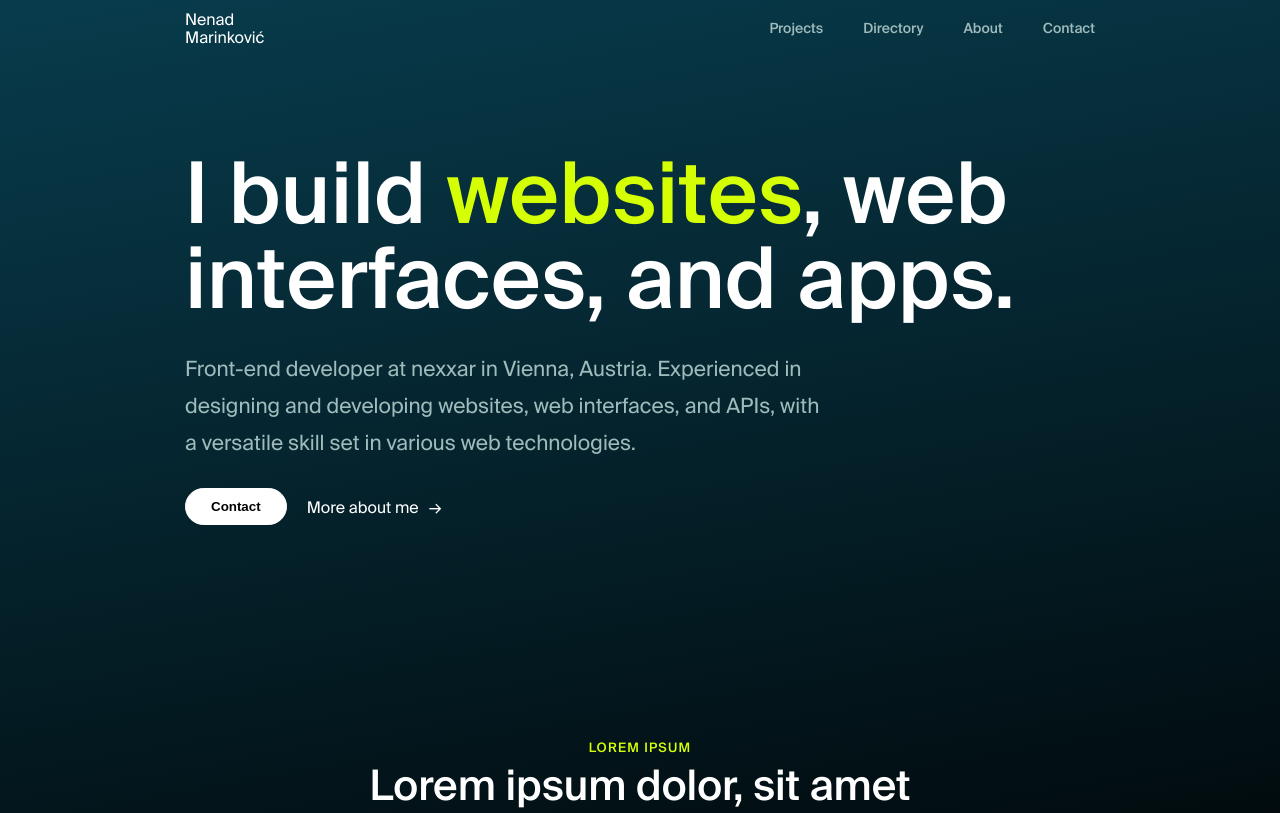
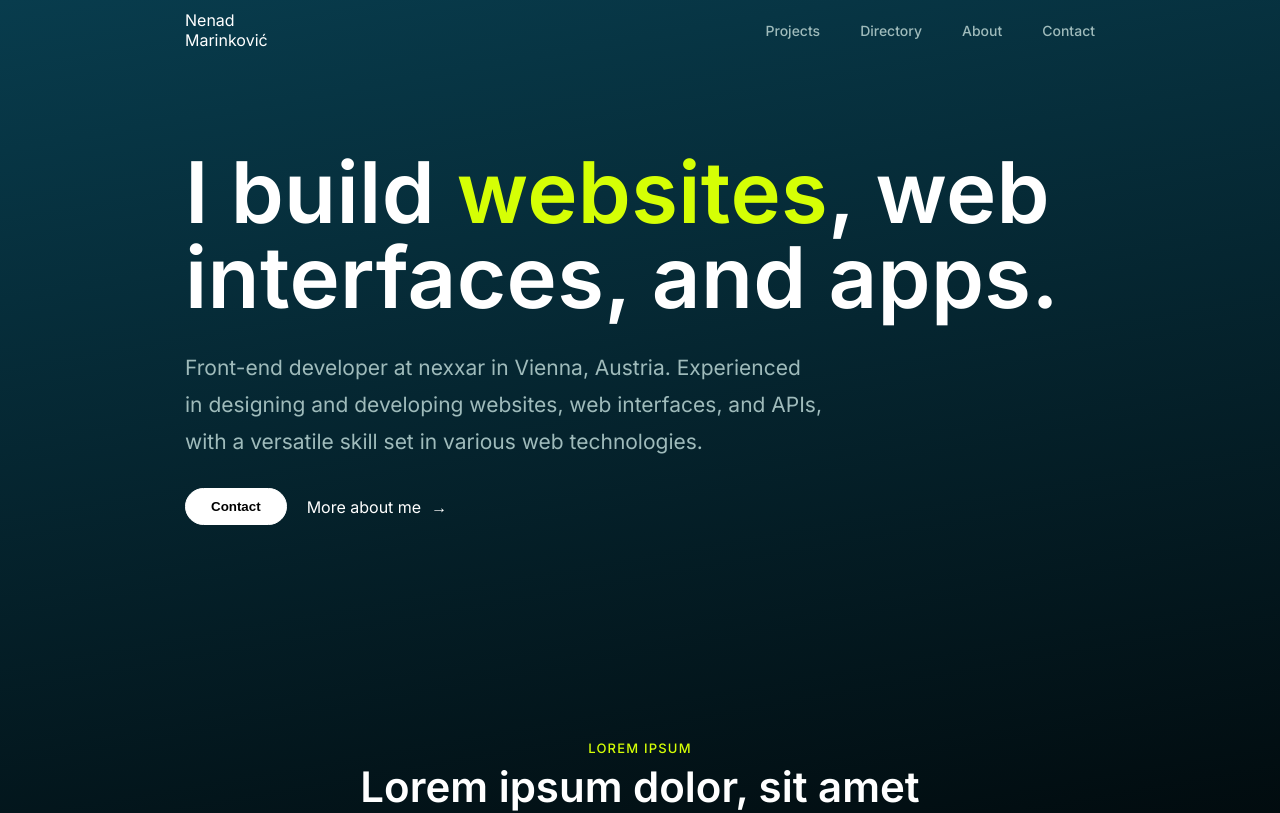
Before and after one commit to nenadmarinkovic/home, a Next.js app: page / in a window 1280 px wide. Shown: the top 813 px of the page. Built offline with nearby package versions, Linux system fonts and the light colour scheme.

Commit message:
test fonts

```diff
--- a/app/layout.tsx
+++ b/app/layout.tsx
@@ -1,23 +1,32 @@
 import type { Metadata } from 'next';
-import localFont from 'next/font/local';
+// import localFont from 'next/font/local';
 
 import '../styles/globals.css';
 
-const suisseIntl = localFont({
-  src: [
-    {
-      path: '../public/fonts/SuisseIntl-Regular.woff2',
-      weight: '400',
-      style: 'normal',
-    },
-    {
-      path: '../public/fonts/SuisseIntl-Medium.woff2',
-      weight: '500',
-      style: 'normal',
-    },
-  ],
-  variable: '--font-sans-serif',
-});
+import { Inter } from 'next/font/google';
+
+const inter = Inter({ subsets: ['latin'] });
+
+// const suisseIntl = localFont({
+//   src: [
+//     {
+//       path: '../public/fonts/SuisseIntl-Regular.woff2',
+//       weight: '400',
+//       style: 'normal',
+//     },
+//     {
+//       path: '../public/fonts/SuisseIntl-Medium.woff2',
+//       weight: '500',
+//       style: 'normal',
+//     },
+//   ],
+//   variable: '--font-sans-serif',
+// });
+
+// const suisseWorks = localFont({
+//   src: '../public/fonts/SuisseWorks-Regular.woff2',
+//   variable: '--font-serif',
+// });
 
 export const metadata: Metadata = {
   title: 'Nenad Marinković — Frontend Developer',
@@ -31,7 +40,7 @@
 }>) {
   return (
     <html lang="en">
-      <body className={`${suisseIntl.variable}`}>{children}</body>
+      <body className={`${inter.className}`}>{children}</body>
     </html>
   );
 }
--- a/styles/components/Banner.module.css
+++ b/styles/components/Banner.module.css
@@ -9,7 +9,7 @@
 
   & .banner_text {
     font-size: 85px;
-    font-weight: 500;
+    font-weight: 600;
     line-height: 1;
     letter-spacing: 0.35px;
   }
@@ -128,7 +128,7 @@
   & .panel_title {
     text-align: center;
     font-size: 42px;
-    font-weight: 500;
+    font-weight: 600;
     margin: 0 auto;
     max-width: 70%;
     margin: 0 auto;
--- a/styles/globals.css
+++ b/styles/globals.css
@@ -33,7 +33,7 @@
   font-size: 16px;
   -moz-osx-font-smoothing: grayscale;
   -webkit-font-smoothing: antialiased;
-  font-family: var(--font-sans-serif);
+  font-family: var(--font-inter);
 }
 
 a {
```
